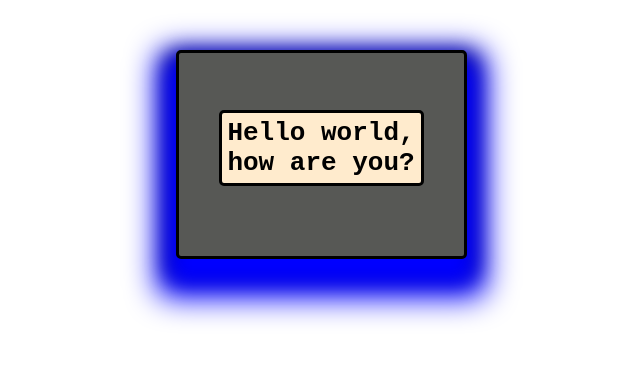
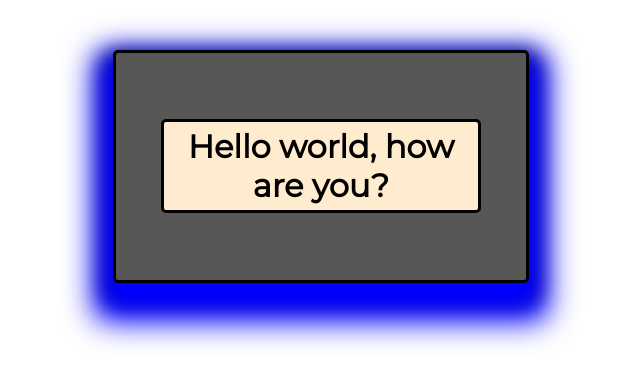
Before and after one commit to martinbaxter1/fresh-code, a plain HTML site: page index.html in a window 1280 px wide. Shown: the whole page, without its empty margins (319-959 px from the left). Drawn offline with Linux system fonts and the light colour scheme.

Commit message:
modified:   index.html

```diff
--- a/index.html
+++ b/index.html
@@ -6,6 +6,8 @@
     <meta http-equiv="X-UA-Compatible" content="ie=edge">
     <title>Hello</title>
 <link rel="stylesheet" href="stylesheet.css" type="text/css">
+<link href="https://fonts.googleapis.com/css?family=Montserrat&display=swap" rel="stylesheet">
+
 </head>
 <body>
    <div id="thumbnail" class="fullcard">
--- a/stylesheet.css
+++ b/stylesheet.css
@@ -1,15 +1,13 @@
 h1 {
-    font-family:  monospace;
+    font-family:  'Montserrat',monospace;
     background-color: blanchedalmond;
     text-align: center;
     border: 3px solid black;
     border-radius: 5px;
     padding: 5px;
-    letter-spacing: normal;
-    word-spacing: normal
 }
 .fullcard {
-    width: 225px;
+    width: 350px;
     border: 3px solid
     black;
     border-radius: 5px;
@@ -19,10 +17,10 @@ h1 {
 
 }
 .card-content {
-    padding: 10px;
+    padding: 15px;
 }
 .card-text {
-    margin-bottom: 30px;
+    /*margin-bottom: 30px;*/
 }
 #thumbnail {
     box-shadow: 0 19px 30px 20px blue,
```
